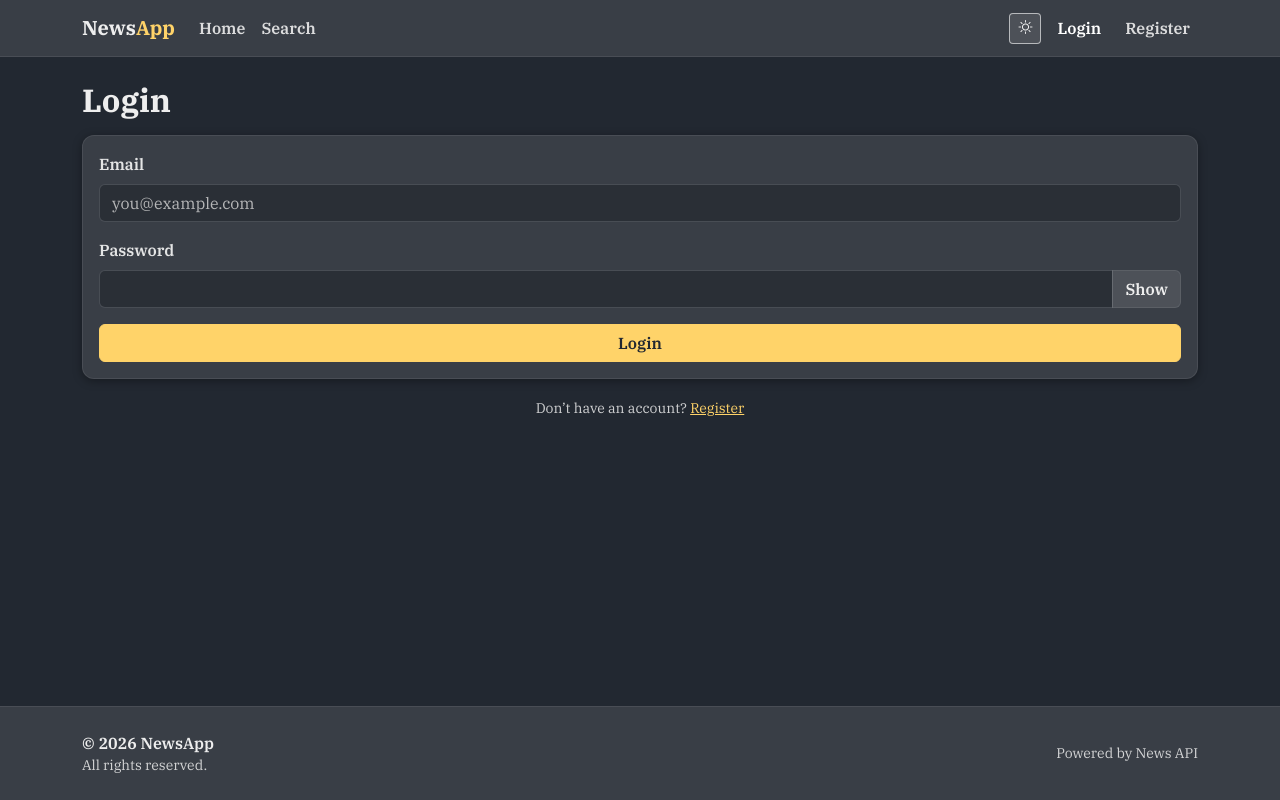
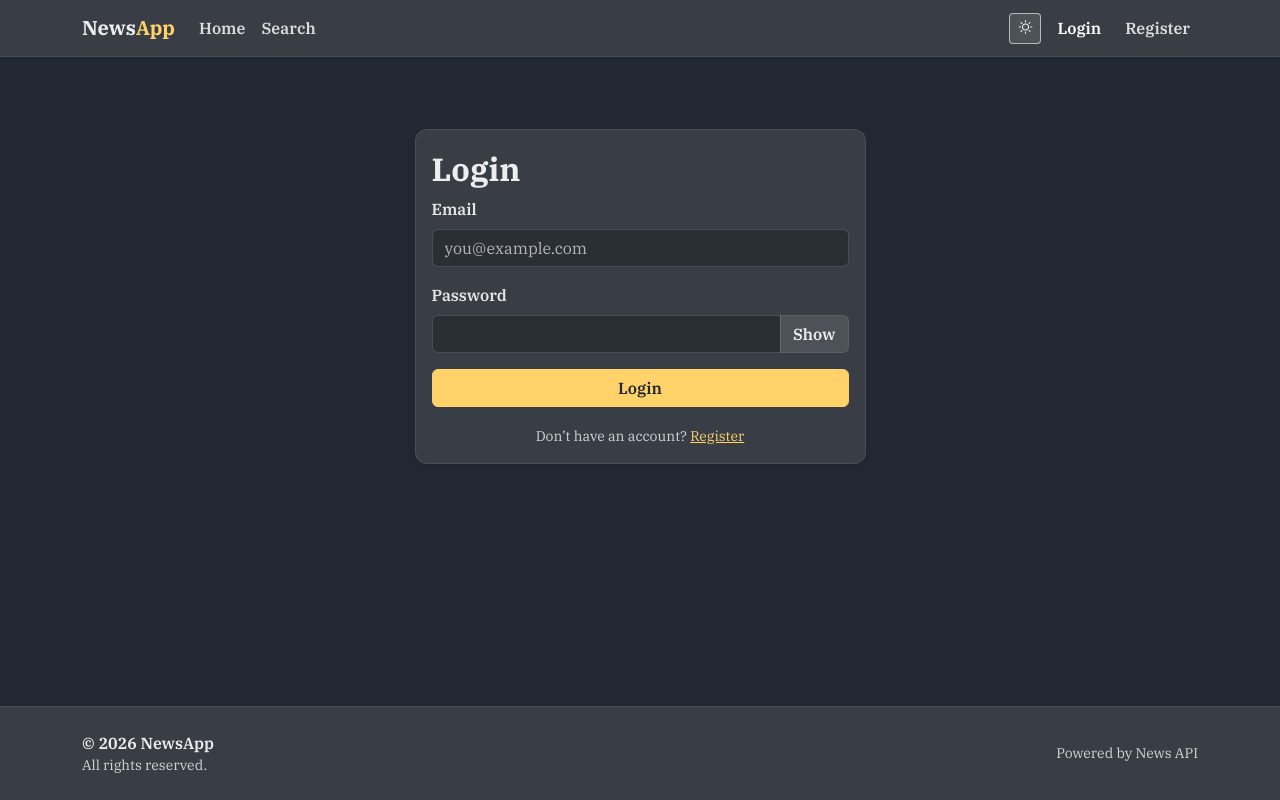
Before and after one commit to haroldabadilla/newsapp, a React (Vite) app in the folder frontend/: page /login in a window 1280 px wide. Built offline with nearby package versions, Linux system fonts and the light colour scheme; no server answers.

Commit message:
change the length of login.jsx

```diff
--- a/frontend/src/pages/Login.jsx
+++ b/frontend/src/pages/Login.jsx
@@ -54,26 +54,53 @@ export default function Login() {
   }
 
   return (
-    <>
-      <h2>Login</h2>
-      {err && <div className="alert alert-danger">{err}</div>}
+    <div className="row justify-content-center auth-page">
+      {/* Mirror Register sizing to keep both pages consistent */}
+      <div className="col-12 col-sm-10 col-md-7 col-lg-6 col-xl-5">
+        <div className="card card-surface shadow-sm">
+          <div className="card-body">
+            <h2 className="card-title mb-3">Login</h2>
 
-      <form className="mt-3" onSubmit={onSubmit} noValidate>
-        <div className="card card-surface">
-          <div className="card-body">
+            {err && (
+              <div className="alert alert-danger" role="alert">
+                {err}
+              </div>
+            )}
+
+            <form onSubmit={onSubmit} noValidate>
               <div className="mb-3">
                 <label className="form-label" htmlFor="email">Email</label>
-              <input id="email" className="form-control" type="email" name="email"
-                value={form.email} onChange={onChange} placeholder="you@example.com" required />
+                <input
+                  id="email"
+                  className="form-control"
+                  type="email"
+                  name="email"
+                  value={form.email}
+                  onChange={onChange}
+                  placeholder="you@example.com"
+                  required
+                />
               </div>
 
               <div className="mb-3">
                 <label className="form-label" htmlFor="password">Password</label>
                 <div className="input-group">
-                <input id="password" className="form-control" type={showPwd ? "text" : "password"}
-                  name="password" value={form.password} onChange={onChange} required minLength={8} />
-                <button type="button" className="btn btn-outline-light"
-                  onClick={() => setShowPwd((s) => !s)}>
+                  <input
+                    id="password"
+                    className="form-control"
+                    type={showPwd ? "text" : "password"}
+                    name="password"
+                    value={form.password}
+                    onChange={onChange}
+                    required
+                    minLength={8}
+                  />
+                  <button
+                    type="button"
+                    className="btn btn-outline-light"
+                    onClick={() => setShowPwd((s) => !s)}
+                    aria-label={showPwd ? "Hide password" : "Show password"}
+                  >
                     {showPwd ? "Hide" : "Show"}
                   </button>
                 </div>
@@ -82,13 +109,16 @@ export default function Login() {
               <button className="btn btn-accent w-100" type="submit" disabled={loading}>
                 {loading ? "Signing in…" : "Login"}
               </button>
-          </div>
-        </div>
             </form>
 
             <div className="text-center mt-3">
-        <small className="text-muted">Don’t have an account? <Link to="/register">Register</Link></small>
+              <small className="text-muted">
+                Don’t have an account? <Link to="/register">Register</Link>
+              </small>
             </div>
-    </>
+          </div>
+        </div>
+      </div>
+    </div>
   );
 }
--- a/frontend/src/styles/global.css
+++ b/frontend/src/styles/global.css
@@ -606,3 +606,10 @@ select:-webkit-autofill {
 :root[data-theme="light"] .card-surface {
   box-shadow: 0 1px 0 rgba(27,31,36,0.06);
 }
+
+.auth-page {
+  padding: 2rem 0 3rem;
+}
+@media (min-width: 992px) {
+  .auth-page { padding-top: 3rem; }
+}
```
Lines whose indentation alone changed are shown as unchanged.
